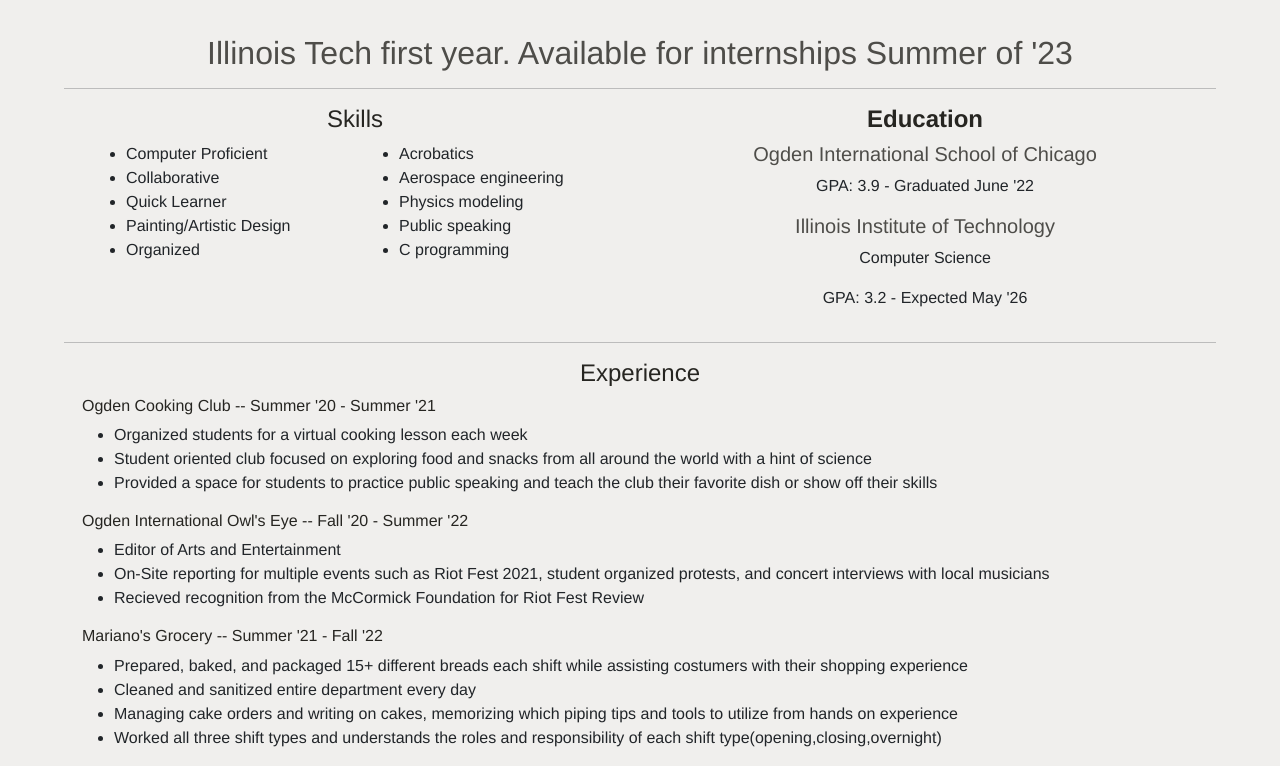
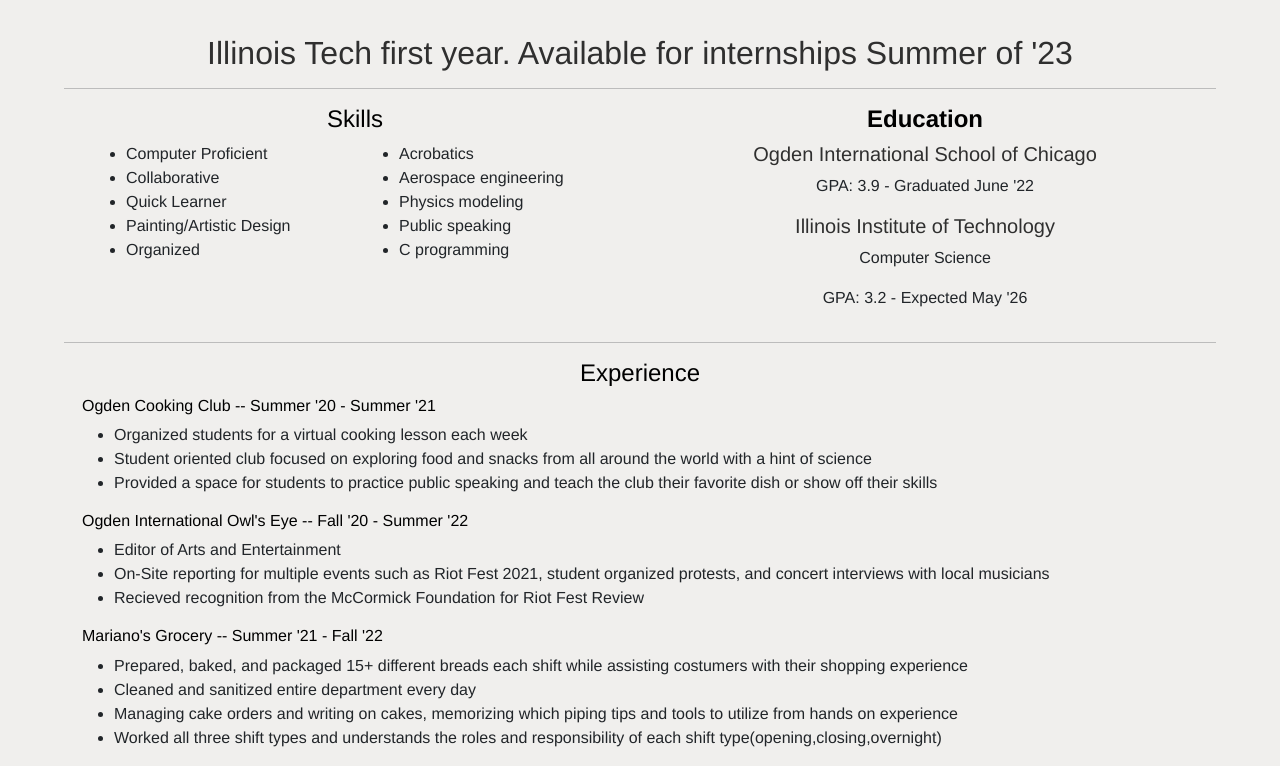
Before and after one commit to srrod19/sasha-r-resume, a plain HTML site: page index.html in a window 1280 px wide. Shown: the part 86-852 px from the top of the page. Drawn offline with nearby package versions, Linux system fonts and the light colour scheme.

Commit message:
changed font color to #000000

```diff
--- a/stylesheet.css
+++ b/stylesheet.css
@@ -4,5 +4,5 @@ body {
 }
 
 h1, h2, h3, h4, h5, h6 {
-    color: #262521;
+    color: #000000;
 }
```
